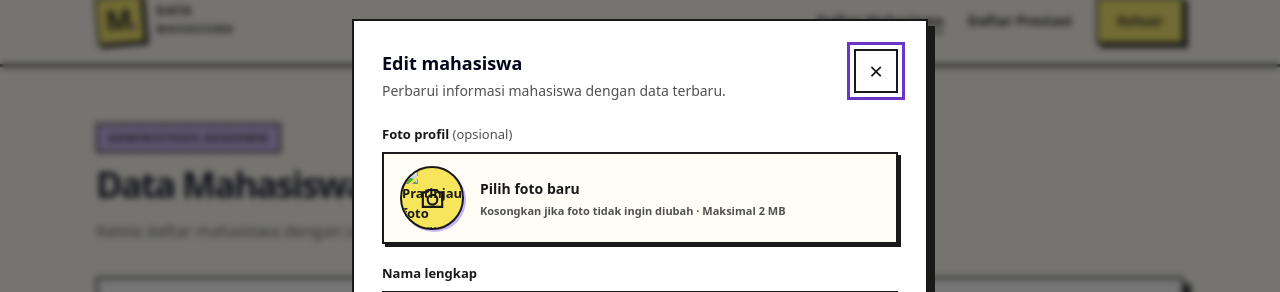
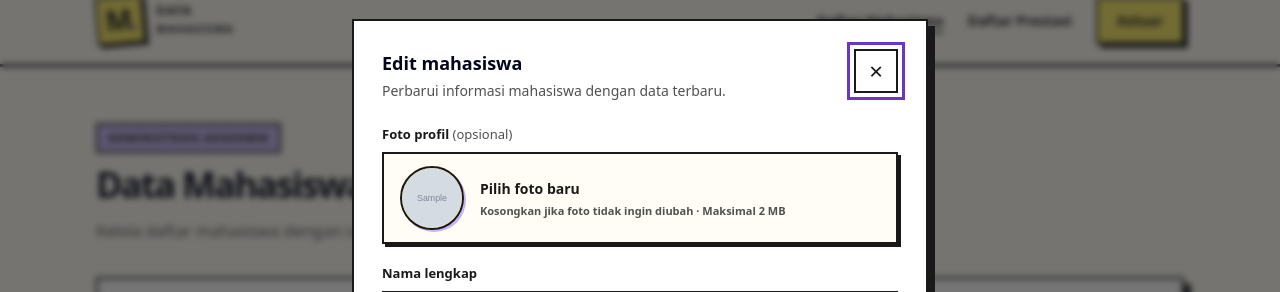
Before and after one commit to isyhfadilah/laravel_12, a Laravel app: page /mahasiswa?edit=1 in a window 1280 px wide. Shown: the part 24-316 px from the top of the page. Run offline with Laravel 12, Linux system fonts and the light colour scheme; a user stored in the database is signed in; tables that the repository leaves empty hold one stand-in row (values such as "Sample post"); grey boxes marked "Sample" are stand-in pictures; style sheets or scripts are compiled from the project's sources; some libraries are stand-ins or nearby versions.

Commit message:
fix(mahasiswa): show the current profile photo in the edit form

```diff
--- a/resources/views/mahasiswa/index.blade.php
+++ b/resources/views/mahasiswa/index.blade.php
@@ -223,8 +223,8 @@
                         <label for="edit-foto" class="mb-2 block">Foto profil <span class="font-normal text-slate-500">(opsional)</span></label>
                         <label for="edit-foto" class="photo-picker">
                             <span class="photo-avatar-wrap">
-                                <svg id="edit-foto-placeholder" class="photo-placeholder-icon" viewBox="0 0 24 24" fill="none" stroke="currentColor" stroke-width="1.8" aria-hidden="true"><path d="M4 7h3l1.5-2h7L17 7h3v12H4z"/><circle cx="12" cy="13" r="4"/></svg>
-                                <img id="edit-foto-preview" class="photo-avatar-image hidden" alt="Pratinjau foto profil">
+                                <svg id="edit-foto-placeholder" class="photo-placeholder-icon {{ $editMahasiswa?->foto ? 'hidden' : '' }}" viewBox="0 0 24 24" fill="none" stroke="currentColor" stroke-width="1.8" aria-hidden="true"><path d="M4 7h3l1.5-2h7L17 7h3v12H4z"/><circle cx="12" cy="13" r="4"/></svg>
+                                <img id="edit-foto-preview" src="{{ $editMahasiswa?->foto ? asset('storage/' . $editMahasiswa->foto) : '' }}" class="photo-avatar-image {{ $editMahasiswa?->foto ? '' : 'hidden' }}" alt="Foto profil saat ini">
                             </span>
                             <span class="photo-picker-copy"><strong>Pilih foto baru</strong><span>Kosongkan jika foto tidak ingin diubah · Maksimal 2 MB</span></span>
                             <input id="edit-foto" name="foto" type="file" accept="image/jpeg,image/png,image/webp" class="photo-file-input">
```
